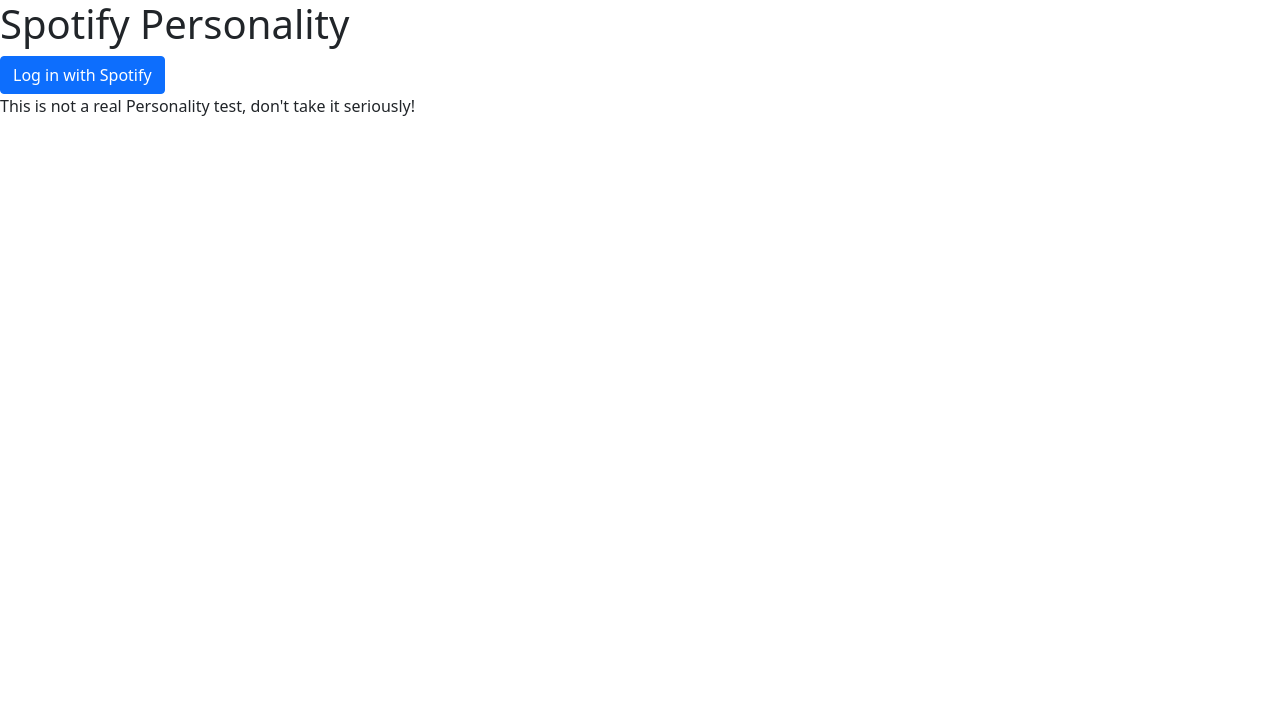
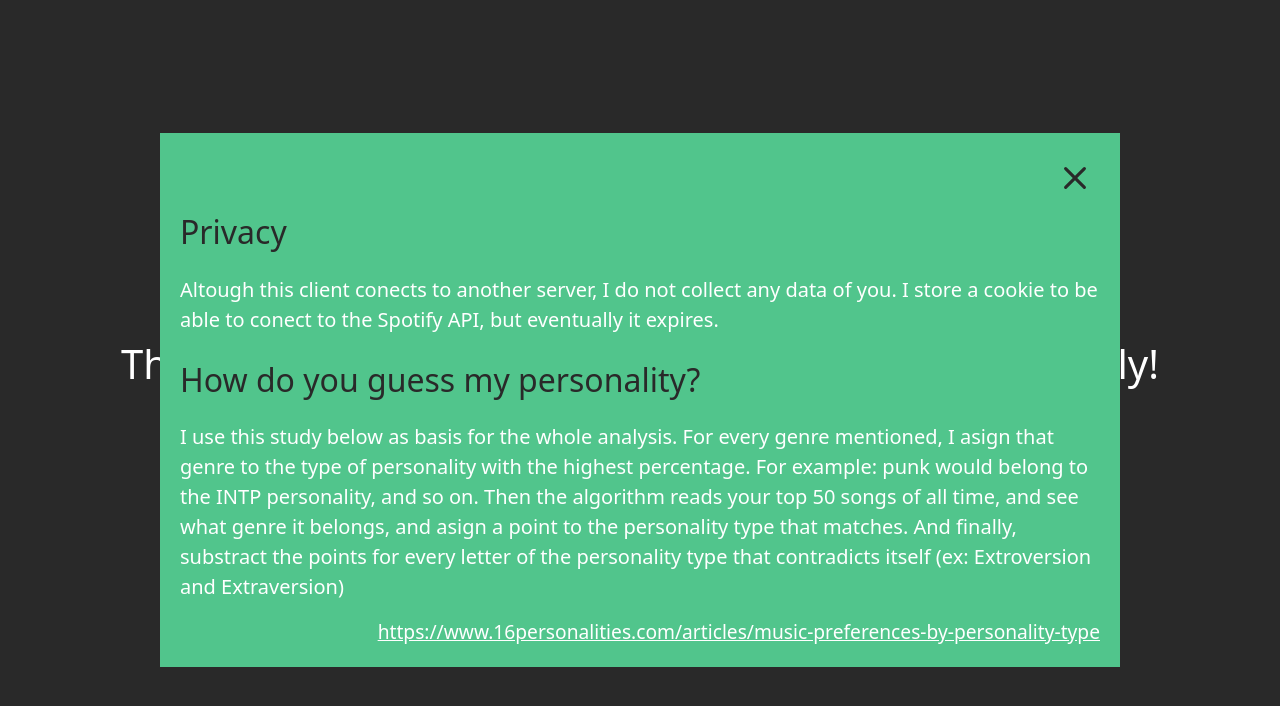
Before and after one commit to Thealf154/spotify-personality, a React (Create React App) app in the folder client/: page / in a window 1280 px wide. Shown: the top 706 px of the page. Built offline with nearby package versions, Linux system fonts and the light colour scheme.

Commit message:
Complete components

```diff
--- a/client/package.json
+++ b/client/package.json
@@ -9,6 +9,7 @@
     "@testing-library/user-event": "^12.1.10",
     "axios": "^0.21.1",
     "bootstrap": "^5.0.2",
+    "bootstrap-icons": "^1.5.0",
     "gh-pages": "^3.2.3",
     "qs": "^6.10.1",
     "react": "^17.0.2",
--- a/client/src/components/genresList.jsx
+++ b/client/src/components/genresList.jsx
@@ -29,7 +29,7 @@
 
   const list = availableGenres().map((element) => (
     <div className="genre-element">
-      {emojis[element.genre]} {element.genre}: {element.matches}
+      {emojis[element.genre]} {element.genre}: {element.matches} {element.matches > 1 ? "songs" : "song"}
     </div>
   ));
 
--- a/client/src/components/homePage.jsx
+++ b/client/src/components/homePage.jsx
@@ -1,19 +1,55 @@
 // Dependencies
-import { React } from "react";
+import { React, useState, useEffect } from "react";
 import { Button } from "react-bootstrap";
+import { X} from "react-bootstrap-icons";
+import "../css/homePage.css";
 import "bootstrap/dist/css/bootstrap.min.css";
 
 const HomePage = (props) => {
+  const [isActive, setIsActive] = useState();
+
   return (
-    <div>
-      <div className="row">
-        <div className="col-lg-12" id="title-container">
+    <div id="log-in-container">
+      <div id="information-container" style={{ display: isActive }}>
+        <X
+          color="#292929"
+          size={50}
+          id="close"
+          onClick={() => setIsActive("none")}
+          style={{ alignSelf: "flex-end" }}
+        />
+        <h2 className="section">Privacy</h2>
+        <p className="section-text">
+          Altough this client conects to another server, I do not collect any
+          data of you. I store a cookie to be able to conect to the Spotify API,
+          but eventually it expires.
+        </p>
+        <h2 className="section">How do you guess my personality?</h2>
+        <p className="section-text">
+          I use this study below as basis for the whole analysis. For every
+          genre mentioned, I asign that genre to the type of personality with
+          the highest percentage. For example: punk would belong to the INTP
+          personality, and so on. Then the algorithm reads your top 50 songs of
+          all time, and see what genre it belongs, and asign a point to the
+          personality type that matches. And finally, substract the points for
+          every letter of the personality type that contradicts itself (ex:
+          Extroversion and Extraversion)
+        </p>
+        <a
+          href="https://www.16personalities.com/articles/music-preferences-by-personality-type"
+          id="source-link"
+        >
+          https://www.16personalities.com/articles/music-preferences-by-personality-type
+        </a>
+      </div>
       <h1 id="title">Spotify Personality</h1>
-        </div>
-      </div>
-      <div className="row">
-        <div className="col-lg-6 col-xs-12">
-          <div id="log-in-container">
+      <p id="warning-text">
+        This is not a real personality test, don't take it seriously!
+      </p>
+      <p id="author">This project was made by: Alfredo Vanegas Arcega</p>
+      <a href="" onClick={() => setIsActive("flex")}>
+        Want to learn more about this? Click me!
+      </a>
       <Button
         variant="primary"
         id="log-in-button"
@@ -23,17 +59,6 @@
       >
         Log in with Spotify
       </Button>
-            <div id="warning">
-              <p id="warning-text">
-                This is not a real Personality test, don't take it seriously!
-              </p>
-            </div>
-          </div>
-        </div>
-        <div className="col-lg-6 col-xs-12" id="image-container">
-          <img id="spider-grid-example" />
-        </div>
-      </div>
     </div>
   );
 };
--- a/client/src/components/loading.jsx
+++ b/client/src/components/loading.jsx
@@ -1,14 +1,17 @@
-import {React, Fragment} from 'react';
+import { React, Fragment } from "react";
+import { Spinner } from "react-bootstrap";
 import "bootstrap/dist/css/bootstrap.min.css";
 
 const Loading = () => {
-    return(
-        <Fragment>
-            <div>
-                Loading...
-            </div>
-        </Fragment>
-    );
-}
+  return (
+    <Fragment>
+      <div id="row" >
+        <Spinner animation="grow" variant="success"/>
+        <p>Loading...</p>
+        <p>Wait until the API responds</p>
+      </div>
+    </Fragment>
+  );
+};
 
 export default Loading;
--- a/client/src/components/personalityPage.jsx
+++ b/client/src/components/personalityPage.jsx
@@ -1,6 +1,7 @@
 // Dependencies
 import "bootstrap/dist/css/bootstrap.min.css";
 import { React, useEffect, useState, Fragment } from "react";
+import { Github } from "react-bootstrap-icons";
 import axios from "axios";
 import qs from "qs";
 
@@ -170,7 +171,7 @@
         console.log("Error: ", err);
         setIsError(true);
         document.cookie =
-          "username=John Doe; expires=Thu, 18 Dec 2013 12:00:00 UTC; path=/";
+          "username=accessToken; expires=Thu, 18 Dec 2013 12:00:00 UTC; path=/";
       });
   };
 
@@ -198,10 +199,11 @@
               onPersonalityType={personalityType}
             />
           </div>
-          <div className="col-xl-8">
+          <div className="col-xl-8" id="users-results">
             <Description personality={personality} />
             <GenreList matches={matches} />
             <YourThingSongs songs={topFiveSongs} />
+            <a href="https://github.com/Thealf154/spotify-personality" style={{color : "white"}}><Github size={30} color="white" id="git-logo"/>See this project on Github</a>
           </div>
         </div>
       )}
--- a/client/src/components/spiderGraph.jsx
+++ b/client/src/components/spiderGraph.jsx
@@ -13,14 +13,15 @@
   const [isLoading, setIsLoading] = useState(true);
 
   const options = {
-    captionMargin: 30,
+    captionMargin: 50,
     scales: 4,
     captionProps: () => ({
       className: "caption",
       textAnchor: "middle",
-      fontSize: 15,
+      fontSize: 17,
       fontFamily: "sans-serif",
     }),
+   scaleProps: () => ({ className: 'scale', fill: '#51c58c' }),
   };
   // What type of people love this genre?
   const genresPersonality = {
@@ -245,6 +246,7 @@
     setIsLoading(false);
   }, [props.topArtists]);
 
+
   return (
     <div>
       {isLoading ? (
@@ -254,14 +256,14 @@
           <RadarChart
             captions={captions}
             data={data}
-            size={500}
+            size={550}
             options={options}
           />
-          <p id="personality-type">Personality: {personalityType}</p>
-          <p id>Mind: {parseFloat(rawData.mind).toFixed(3)}</p>
-          <p id>Energy: {parseFloat(rawData.energy).toFixed(3)}</p>
-          <p id>Nature: {parseFloat(rawData.nature).toFixed(3)}</p>
-          <p id>Tactics: {parseFloat(rawData.tactics).toFixed(3)}</p>
+          <p id="personality-type">Personality: {personalityType} </p>
+          <p>{captions.mind}: {parseFloat(rawData.mind * 100).toFixed(1)} %</p>
+          <p>{captions.energy}: {parseFloat(rawData.energy * 100).toFixed(1)} %</p>
+          <p>{captions.nature}: {parseFloat(rawData.nature * 100).toFixed(1)} %</p>
+          <p>{captions.tactics}: {parseFloat(rawData.tactics * 100).toFixed(1)} %</p>
         </div>
       )}
     </div>
--- a/client/src/components/yourThingSongs.jsx
+++ b/client/src/components/yourThingSongs.jsx
@@ -22,14 +22,18 @@
 
   const gallery = topSongs().map((element) => (
     <div className="album-card">
-      <img id="album-cover" src={element.cover} />
+      <img className="album-cover" src={element.cover} width="150" />
       <p className="album-track">{element.name}</p>
-      <h3 className="album-title">{element.album}</h3>
-      <p className="album-artist">{element.artist}</p>
+      <p className="album-title">{element.album}</p>
     </div>
   ));
 
-  return <div id="album-gallery">{gallery}</div>;
+  return (
+    <div id="your-thing-songs">
+      <h2>Your favourite songs:</h2>
+      <div id="album-gallery">{gallery}</div>
+    </div>
+  );
 };
 
 export default YourThingSongs;
--- /dev/null
+++ b/client/src/css/homePage.css
@@ -0,0 +1,69 @@
+#log-in-container {
+  display: flex;
+  justify-content: center;
+  align-items: center;
+  flex-direction: column;
+  height: 100vh;
+  word-wrap: break-word;
+}
+
+#title {
+  font-size: 5rem;
+}
+
+#warning-text {
+  font-size: 2.5rem;
+  margin-top: 10px;
+}
+
+#log-in-button {
+  padding: 1rem;
+  font-size: 1.5rem;
+  background-color: #51c58c;
+  border-radius: 20px;
+  margin-top: 20px;
+  border-color: #51c58c;
+}
+
+#information-container {
+  background-color: #51c58c;
+  z-index: 1;
+  margin: 10rem;
+  padding: 20px;
+  display: flex;
+  flex-direction: column;
+  position: absolute;
+}
+
+#log-in-container {
+  z-index: -1;
+}
+
+.section {
+  color: #292929;
+  margin-top: 10px;
+}
+
+.section-text {
+  font-size: 20px;
+  margin-top: 15px;
+}
+
+#source-link {
+  color: white;
+}
+
+#author {
+  font-size: 1.45rem;
+}
+
+a{
+    color: #51c58c;
+    text-align: end;
+  font-size: 1.2rem;
+}
+
+#git {
+    text-align: end;
+    bottom: 0;
+}
--- a/client/src/css/spiderGraph.css
+++ b/client/src/css/spiderGraph.css
@@ -1,5 +1,6 @@
 #personality-type {
-    font-size: 20px;
+  font-size: 20px;
+  font-weight: bold;
 }
 
 #analysis-container {
@@ -7,4 +8,15 @@
   flex-direction: column;
   align-items: center;
   padding: 30px;
+  margin-top: 20px;
 }
+
+.caption {
+  text-shadow: none !important;
+  fill: white;
+  font-size: 20px;
+}
+
+.scale {
+  fill: #51c58c !important;
+}
--- a/client/src/css/styles.css
+++ b/client/src/css/styles.css
@@ -1,19 +1,66 @@
-#text-description {
-  padding: 40px;
+#users-results {
+  padding: 45px;
+  padding-top: 70px;
+}
+
+#description {
   display: flex;
   flex-direction: column;
   align-content: center;
+  padding-right: 70px;
+}
+
+#description-text {
+  font-size: 17px;
+  text-align: justify;
+}
+
+#genre-list {
+  margin-top: 25px;
 }
 
 #list {
   display: flex;
-  margin-left: 40px;
+  margin-right: 40px;
+  flex-wrap: wrap;
 }
 
 .genre-element {
-  background-color: #3e78fa;
+  background-color: #0173e8;
   color: white;
   padding: 10px;
   border-radius: 10px;
-  margin-right: 20px;
+  margin-right: 30px;
+  margin-top: 15px;
 }
+
+#your-thing-songs {
+  margin-top: 45px;
+}
+
+#album-gallery {
+  display: flex;
+  flex-wrap: wrap;
+  margin-top: 25px;
+}
+
+.album-card {
+  word-wrap: break-word;
+  width: 200px;
+  margin-right: 25px;
+}
+
+.album-cover {
+  width: 100;
+  border-radius: 10px;
+  margin-bottom: 15px;
+}
+
+.album-track {
+  font-size: 15px;
+  font-weight: bold;
+}
+
+#git-logo{
+  margin-right: 10px;
+}
--- a/client/src/index.css
+++ b/client/src/index.css
@@ -1,13 +1,28 @@
 body {
   margin: 0;
-  font-family: -apple-system, BlinkMacSystemFont, 'Segoe UI', 'Roboto', 'Oxygen',
-    'Ubuntu', 'Cantarell', 'Fira Sans', 'Droid Sans', 'Helvetica Neue',
+  font-family: -apple-system, BlinkMacSystemFont, "Segoe UI", "Roboto", "Oxygen",
+    "Ubuntu", "Cantarell", "Fira Sans", "Droid Sans", "Helvetica Neue",
     sans-serif;
   -webkit-font-smoothing: antialiased;
   -moz-osx-font-smoothing: grayscale;
+  background-color: #292929 !important;
+  color: white;
 }
 
 code {
-  font-family: source-code-pro, Menlo, Monaco, Consolas, 'Courier New',
+  font-family: source-code-pro, Menlo, Monaco, Consolas, "Courier New",
     monospace;
 }
+
+p {
+  color: white;
+}
+
+h1,
+h2 {
+  color: #51c58c;
+}
+
+a {
+  color: #44adda;
+}
```
Also changed, not shown: client/src/components/description.jsx (+6 -7 lines), 1 other file (tests, documents, lock files or other folders). Lines whose indentation alone changed are shown as unchanged.
